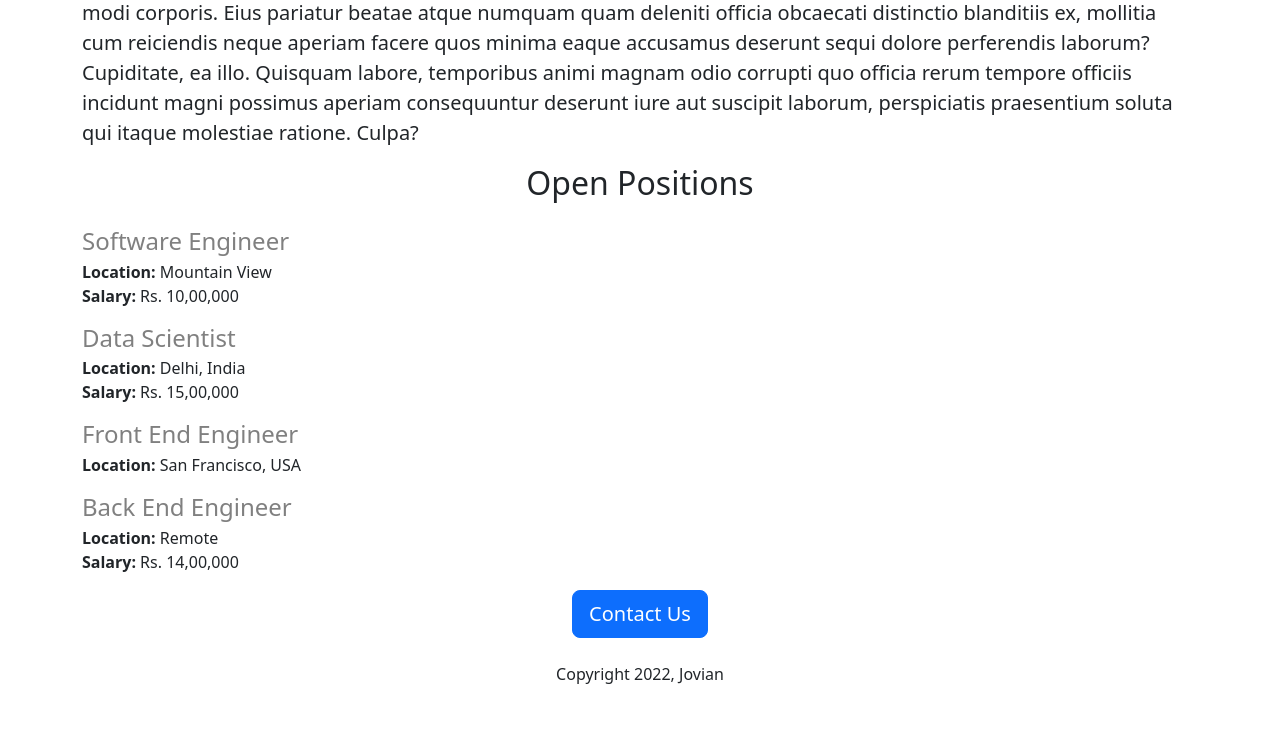
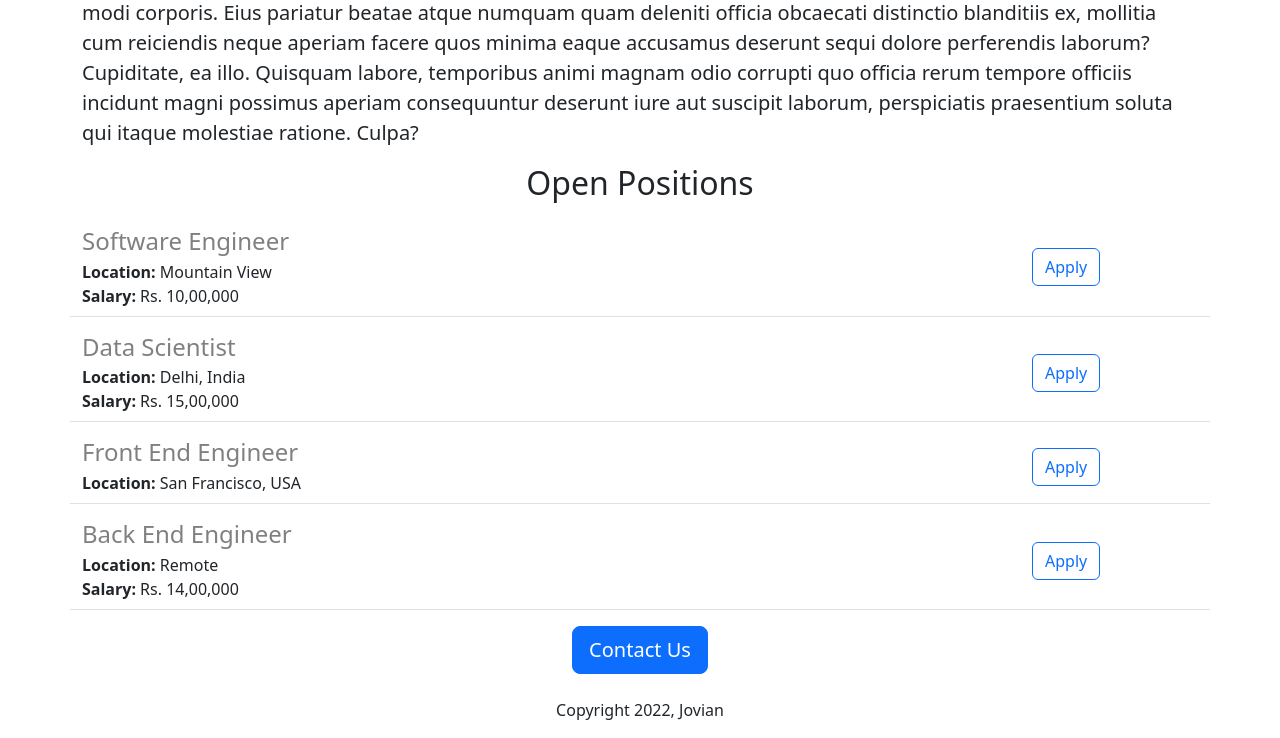
Before and after one commit to carlosmarte23/jovian-careers-demo-v2, a Flask app: page / in a window 1280 px wide. Shown: the part 632-1370 px from the top of the page. Before the commit the page ends 1316 px from the top, so only its background shows below. Run offline with Flask 3, Linux system fonts and the light colour scheme.

Commit message:
Move job html to jobitem.html

```diff
--- a/templates/home.html
+++ b/templates/home.html
@@ -44,20 +44,7 @@
         praesentium soluta qui itaque molestiae ratione. Culpa?
       </p>
       <h2 class="text-center mt-2 mb-4">Open Positions</h2>
-      <div>
-        {% for job in jobs %}
-        <div style="margin-bottom: 16px">
-          <h4 style="color: rgb(128, 128, 128); margin-bottom: 4px">
-            {{job["title"]}}
-          </h4>
-          <div><b>Location:</b> {{job["location"]}}</div>
-          <div>
-            {% if 'salary' in job%}
-            <b>Salary:</b> {{job["salary"]}} {% endif %}
-          </div>
-        </div>
-        {% endfor %}
-      </div>
+      <div>{% for job in jobs %} {% include 'jobitem.html' %} {% endfor %}</div>
       <div class="text-center">
         <button class="btn btn-primary btn-lg">Contact Us</button>
         <p class="mt-4">Copyright 2022, Jovian</p>
--- /dev/null
+++ b/templates/jobitem.html
@@ -0,0 +1,18 @@
+<div
+  class="border-bottom row align-items-center"
+  style="margin-bottom: 16px; padding-bottom: 8px"
+>
+  <div class="col-10">
+    <h4 style="color: rgb(128, 128, 128); margin-bottom: 4px">
+      {{job["title"]}}
+    </h4>
+    <div><b>Location:</b> {{job["location"]}}</div>
+    <div>
+      {% if 'salary' in job%}
+      <b>Salary:</b> {{job["salary"]}} {% endif %}
+    </div>
+  </div>
+  <div class="col-2">
+    <button type="button" class="btn btn-outline-primary">Apply</button>
+  </div>
+</div>
```
